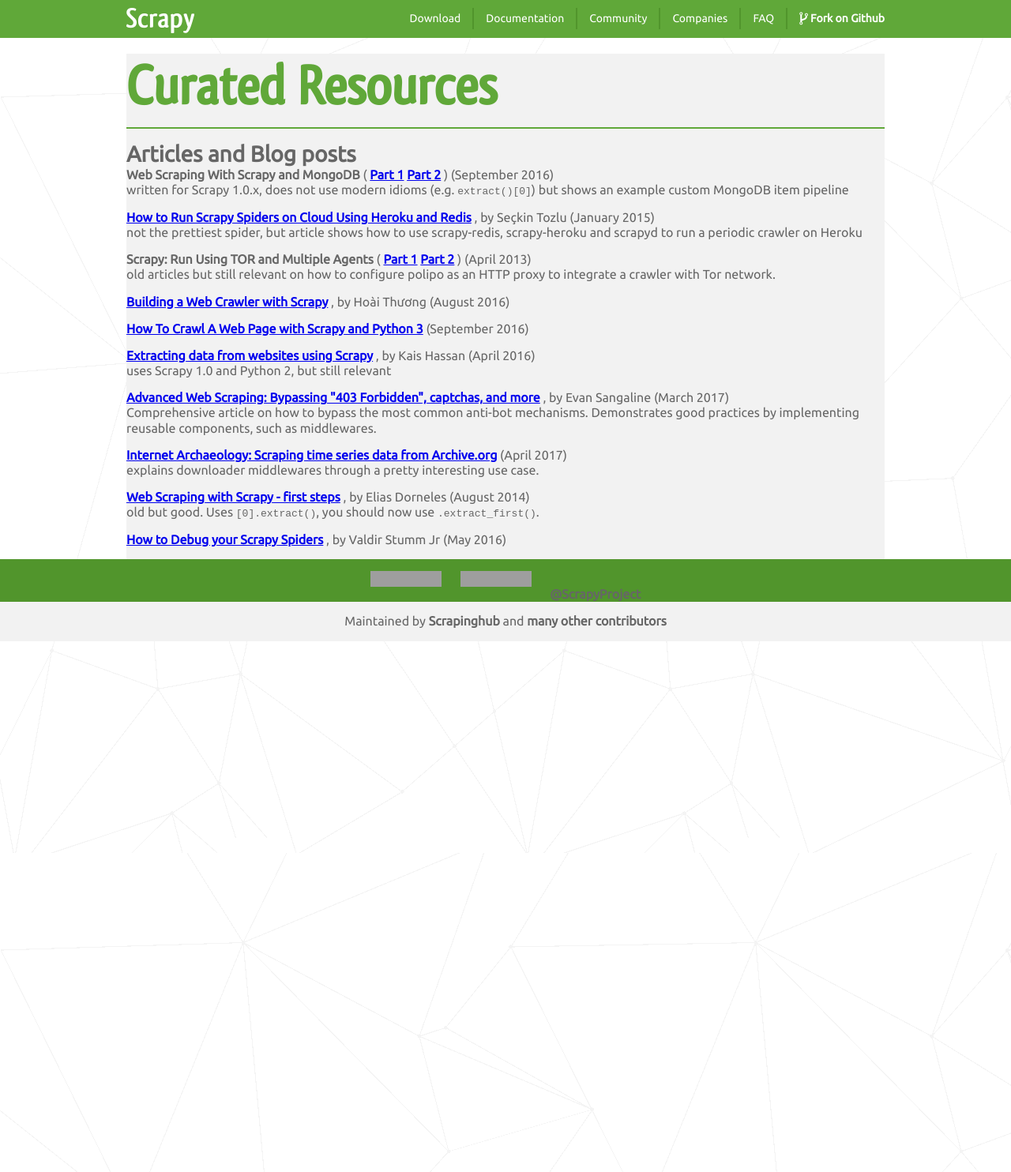
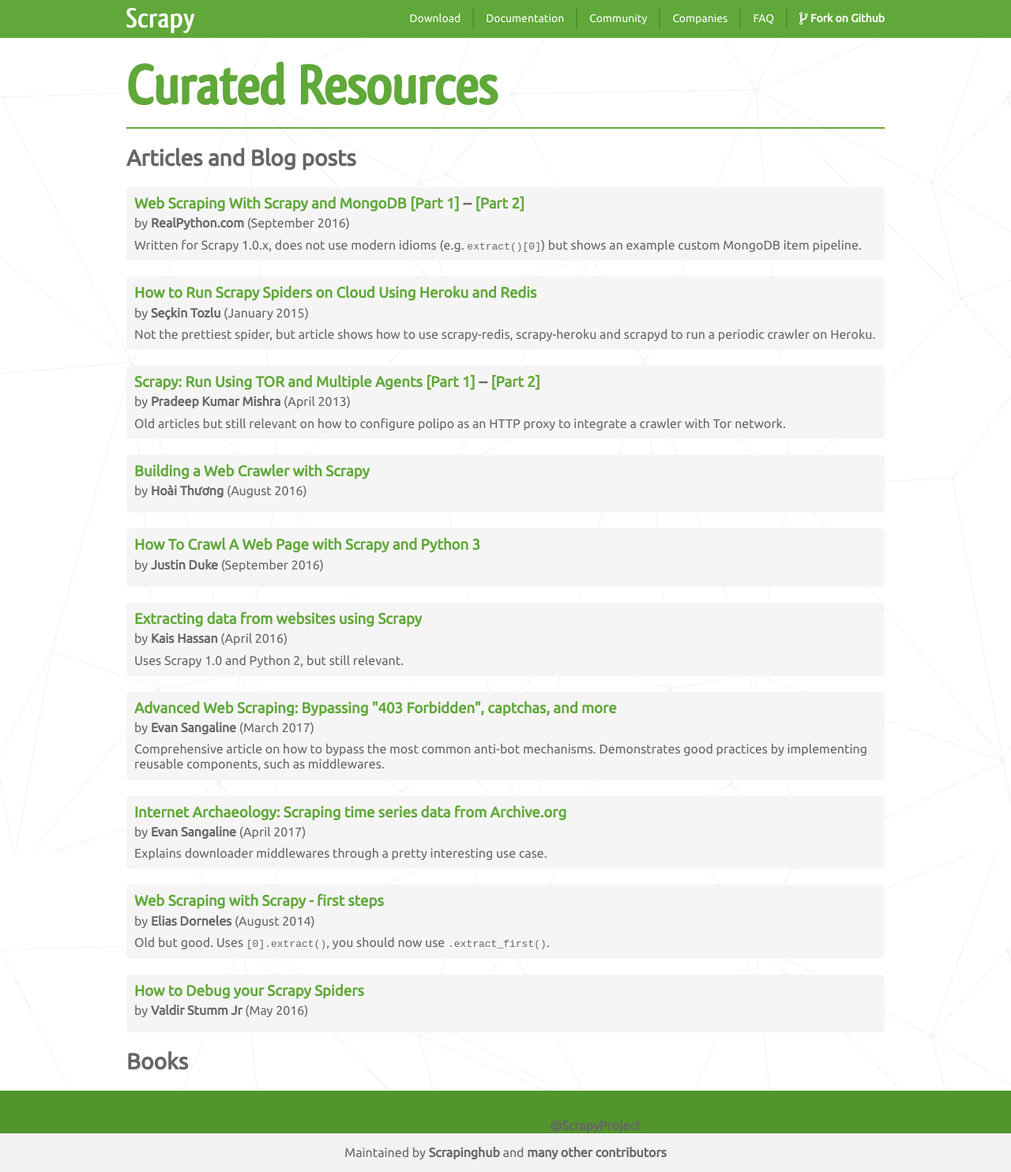
Before and after one commit to scrapy/scrapy.org, a Jekyll site: the page built from resources.html, in a window 1280 px wide. Shown: the whole page at 79% size. Built offline with Jekyll 4.4.1, drawn with Linux system fonts in a browser that asks for light colours; comment, search, counter and statistics services are not loaded; before the commit the page ends 900 px from its top, so only the background shows below that; grey boxes are pictures that could not be loaded.

Commit message:
new style for resources section

```diff
--- a/_data/resources.yml
+++ b/_data/resources.yml
@@ -1,23 +1,24 @@
 articles:
 
-  - parts:
+  - title:  Web Scraping With Scrapy and MongoDB
+    parts:
         - url: https://realpython.com/blog/python/web-scraping-with-scrapy-and-mongodb/
           title: Part 1
         - url: https://realpython.com/blog/python/web-scraping-and-crawling-with-scrapy-and-mongodb/
           title: Part 2
-    title:  Web Scraping With Scrapy and MongoDB
     date:   September 2016
+    author: RealPython.com
     comments: |
-        written for Scrapy 1.0.x, does not use modern idioms (e.g. `extract()[0]`)
-        but shows an example custom MongoDB item pipeline
+        Written for Scrapy 1.0.x, does not use modern idioms (e.g. `extract()[0]`)
+        but shows an example custom MongoDB item pipeline.
 
   - title:  How to Run Scrapy Spiders on Cloud Using Heroku and Redis
     url:    http://www.seckintozlu.com/1148-how-to-run-scrapy-spiders-on-the-cloud-using-heroku-and-redis.html
+    author: Seçkin Tozlu
     date:   January 2015
-    author: Seçkin Tozlu
     comments: |
-        not the prettiest spider, but article shows how to use scrapy-redis,
-        scrapy-heroku and scrapyd to run a periodic crawler on Heroku
+        Not the prettiest spider, but article shows how to use scrapy-redis,
+        scrapy-heroku and scrapyd to run a periodic crawler on Heroku.
 
   - title: "Scrapy: Run Using TOR and Multiple Agents"
     parts:
@@ -25,9 +26,10 @@
           title: Part 1
         - url: https://pkmishra.github.io/blog/2013/04/16/scrapy-run-using-tor-and-multiple-agents-part-2-ubuntu/
           title: Part 2
+    author: Pradeep Kumar Mishra
     date: April 2013
     comments: |
-        old articles but still relevant on how to configure polipo
+        Old articles but still relevant on how to configure polipo
         as an HTTP proxy to integrate a crawler with Tor network.
 
   - title: Building a Web Crawler with Scrapy
@@ -36,15 +38,16 @@
     date: August 2016
 
   - title: How To Crawl A Web Page with Scrapy and Python 3
+    url: https://www.digitalocean.com/community/tutorials/how-to-crawl-a-web-page-with-scrapy-and-python-3
+    author: Justin Duke
     date: September 2016
-    url: https://www.digitalocean.com/community/tutorials/how-to-crawl-a-web-page-with-scrapy-and-python-3
 
   - title: Extracting data from websites using Scrapy
     url: https://medium.com/@kaismh/extracting-data-from-websites-using-scrapy-e1e1e357651a
+    author: Kais Hassan
     date: April 2016
-    author: Kais Hassan
     comments: |
-      uses Scrapy 1.0 and Python 2, but still relevant
+      Uses Scrapy 1.0 and Python 2, but still relevant.
 
   - title: 'Advanced Web Scraping: Bypassing "403 Forbidden", captchas, and more'
     url: http://sangaline.com/post/advanced-web-scraping-tutorial/
@@ -56,16 +59,17 @@
 
   - title: 'Internet Archaeology: Scraping time series data from Archive.org'
     url: http://sangaline.com/post/wayback-machine-scraper/
+    author: Evan Sangaline
     date: April 2017
     comments: |
-        explains downloader middlewares through a pretty interesting use case.
+        Explains downloader middlewares through a pretty interesting use case.
 
   - title: 'Web Scraping with Scrapy - first steps'
     url: https://eliasdorneles.github.io/2014/08/30/web-scraping-with-scrapy---first-steps.html
     author: Elias Dorneles
     date: August 2014
     comments: |
-      old but good. Uses `[0].extract()`, you should now use `.extract_first()`.
+      Old but good. Uses `[0].extract()`, you should now use `.extract_first()`.
 
   - title: How to Debug your Scrapy Spiders
     url: https://blog.scrapinghub.com/2016/05/18/scrapy-tips-from-the-pros-may-2016-edition/
--- a/css/main.scss
+++ b/css/main.scss
@@ -109,15 +109,6 @@
 
 	ul {
 		list-style-type:none;
-	}
-
-	li.resource {
-		list-style-type:disc;
-		margin-bottom:15px;
-	}
-
-	li.resource span.title {
-		font-weight:bold;
 	}
 
 	.prompt {
@@ -969,3 +960,38 @@
 			margin:auto;
 		}
 	}
+
+// Resources page //
+
+.resources-section {
+	h2 {
+		margin-top: 20px;
+		margin-bottom: 20px;
+	}
+
+	div.resource {
+		margin-bottom: 20px;
+		background-color: #f5f5f5;
+		padding: 10px;
+		border-radius: 5px;
+	}
+
+	div.title {
+		font-weight: bold;
+		font-size: 14pt;
+		margin-bottom: 4px;
+
+		a {
+			text-decoration: none;
+			color: #60a839;
+		}
+	}
+
+	div.resource-metadata {
+		margin-bottom: 8px;
+
+		span.author {
+			font-weight: bold;
+		}
+	}
+}
--- a/resources.html
+++ b/resources.html
@@ -9,27 +9,40 @@
 
 <div class="container">
 
-<div class="second-row">
-
   <h1>Curated Resources</h1>
 
+  <div class="resources-section">
     <h2>Articles and Blog posts</h2>
-  <p>
-    <ul class="resources">
+    <div class="resources">
       {% for article in articles %}
-      <li class="resource">
+      <div class="resource">
+        <div class="title">
           {% if article.url %}
             <a href="{{ article.url }}">{{ article.title }}</a>
-        {% elsif article.parts %}
-          <span class="title">{{ article.title }}</span>
-          ( {% for part in article.parts %}<a href="{{ part.url }}">{{ part.title }}</a> {% endfor %})
-        {% endif %}{% if article.author %}, by {{ article.author }}{% endif %}
-        {% if article.date %}({{ article.date }}){% endif %}
-        {% if article.comments %}<br/>{{ article.comments | markdownify }}{% endif %}
-      </li>
+          {% endif %}
+          {% if article.parts %}
+            {% for part in article.parts %}
+              {% if forloop.first %}
+                <a href="{{ part.url }}">{{ article.title }} [{{ part.title }}]</a>
+              {% else %}
+                -- <a href="{{ part.url }}">[{{ part.title }}]</a>
+              {% endif %}
             {% endfor %}
-    </ul>
-  </p>
+          {% endif %}
         </div>
 
+        <div class="resource-metadata">
+          {% if article.author %}by <span class="author">{{ article.author }}</span>{% endif %}
+          {% if article.date %}({{ article.date }}){% endif %}
         </div>
+
+        <div class="comments">
+          {% if article.comments %}{{ article.comments | markdownify }}{% endif %}
+        </div>
+      </div>
+      {% endfor %}
+    </div>
+    <h2>Books</h2>
+
+  </div>
+</div>
```
Lines whose indentation alone changed are shown as unchanged.
